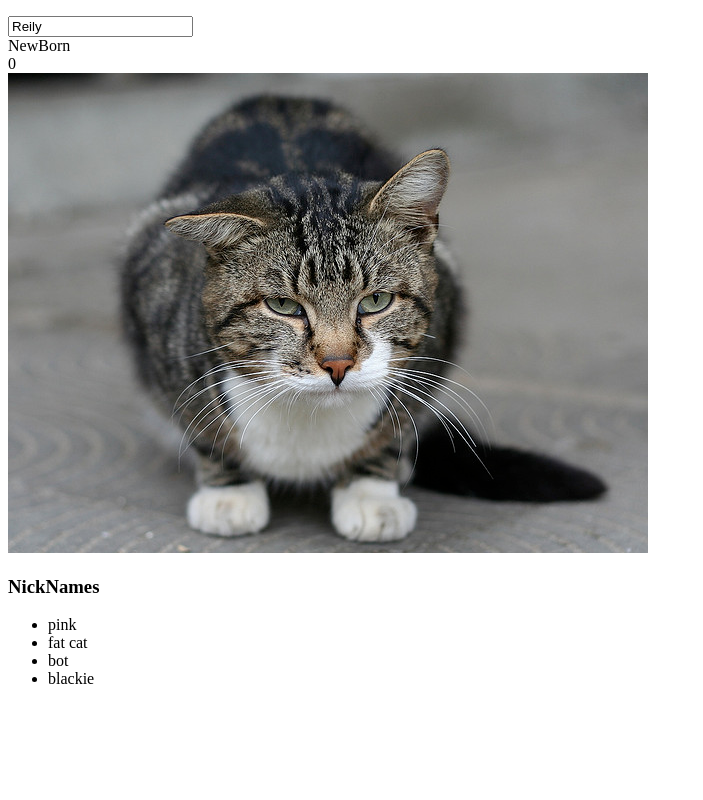
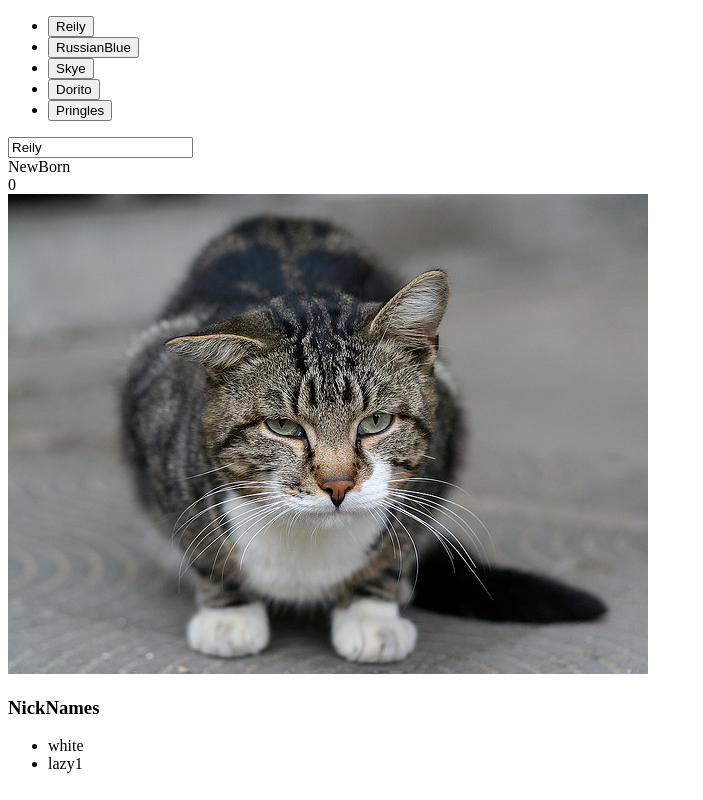
Before and after one commit to suchitrasompalli/cat-clicker, a plain HTML site: page index.html in a window 1280 px wide. Shown: the whole page, without its empty margins (0-703 px from the left). Drawn offline with Linux system fonts and the light colour scheme.

Commit message:
feat: Provided list of cats.

```diff
--- a/index.html
+++ b/index.html
@@ -5,12 +5,17 @@
     <title>Cat Clicker</title>
 </head>
 <body>
-    <ul id="cat-list"></ul>
+    <div>
+        <ul data-bind="foreach: catList">
+            <li><button data-bind="text: $data.name, click: $parent.setCat"></button></li>
+        </ul>
+    </div>
     <div data-bind="with: currentCat">
+
         <input data-bind="value: name"></input>
         <div data-bind="text: level"></div>
         <div data-bind="text: clickCount"></div>
-        <img src="" alt="cute cat" data-bind="click: $parent.incrementCounter, attr: {src: imgSrc}">
+        <img alt="cute cat" data-bind="click: $parent.incrementCounter, attr: {src: imgSrc}">
 
         <div>
             <h3>NickNames</h3>
--- a/js/app.js
+++ b/js/app.js
@@ -1,4 +1,37 @@
+var initialCats = [{
+		name: "Reily",
+		clickCount : 0,
+		imgSrc : "img/cat1.jpg",
+		imgAttribution: "",
+		nickNames: ["white", "lazy1"]},
+		{
+		name: "RussianBlue",
+		clickCount : 0,
+		imgSrc : "img/cat2.jpg",
+		imgAttribution: "",
+		nickNames: ["velvet", "spy"]},
+		{
+		name: "Skye",
+		clickCount : 0,
+		imgSrc : "img/cat3.jpg",
+		imgAttribution: "",
+		nickNames: ["skype"]},
+		{
+		name: "Dorito",
+		clickCount : 0,
+		imgSrc : "img/cat4.jpg",
+		imgAttribution: "",
+		nickNames: ["carrom player"]},
+		{
+		name: "Pringles",
+		clickCount : 0,
+		imgSrc : "img/cat5.jpg",
+		imgAttribution: "",
+		nickNames: ["blackie", "softee", "thebest"]}
+		];
+
 var Cat = function(data) {
+
 	var self = this;
 	this.clickCount = ko.observable(data.clickCount);
 	this.name = ko.observable(data.name);
@@ -22,16 +55,21 @@ var Cat = function(data) {
 }
 var ViewModel = function() {
 	var self = this;
-	this.currentCat = ko.observable(new Cat({
-		name: "Reily",
-		clickCount : 0,
-		imgSrc : "img/1413379559_412a540d29_z.jpg",
-		imgAttribution: "",
-		nickNames: ["pink", "fat cat", "bot", "blackie"]
-	}));
+
+	this.catList = ko.observableArray([]);
+
+	initialCats.forEach(function(catItem) {
+		self.catList.push(new Cat(catItem));
+	});
+
+	this.currentCat = ko.observable(this.catList()[0]);
+
+	this.setCat = function(clickedCat) {
+		self.currentCat(clickedCat);
+	}
 
 	this.incrementCounter = function() {
-		self.currentCat.clickCount(self.currentCat.clickCount() + 1);
+		self.currentCat().clickCount(self.currentCat().clickCount() + 1);
 	};
 
 };
```
Also changed, not shown: img/cat1.jpg (renamed from img/1413379559_412a540d29_z.jpg), img/cat2.jpg (renamed from img/22252709_010df3379e_z.jpg), img/cat3.jpg (renamed from img/4154543904_6e2428c421_z.jpg), img/cat4.jpg (renamed from img/434164568_fea0ad4013_z.jpg), img/cat5.jpg (renamed from img/9648464288_2516b35537_z.jpg).
